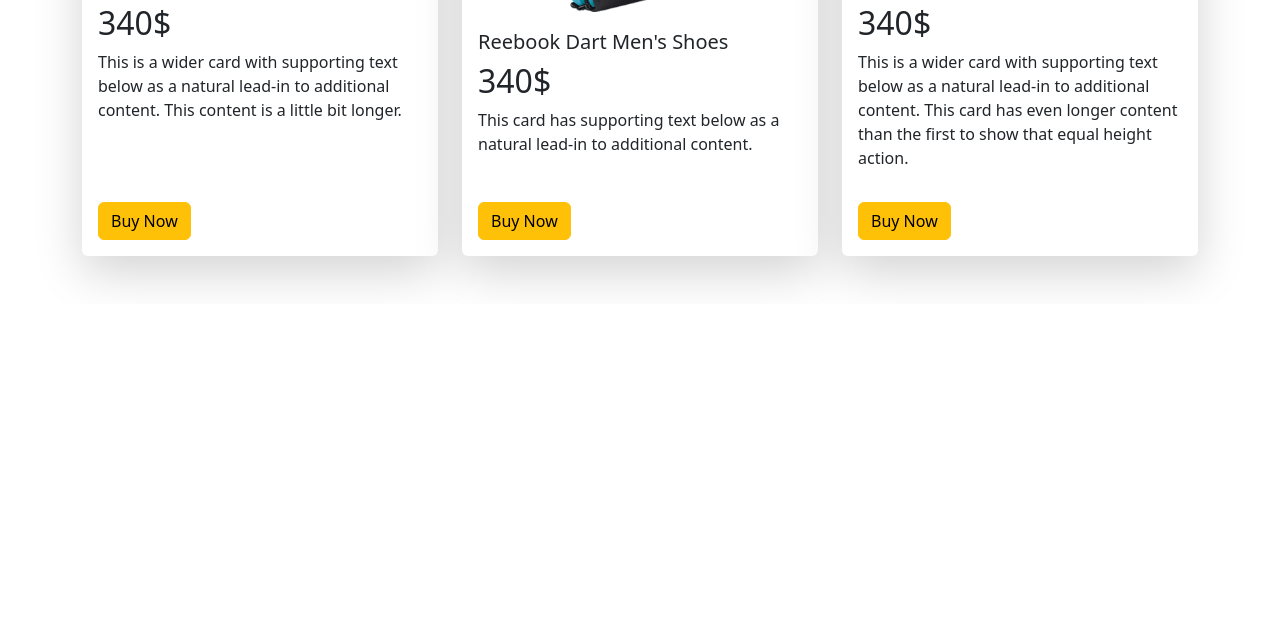
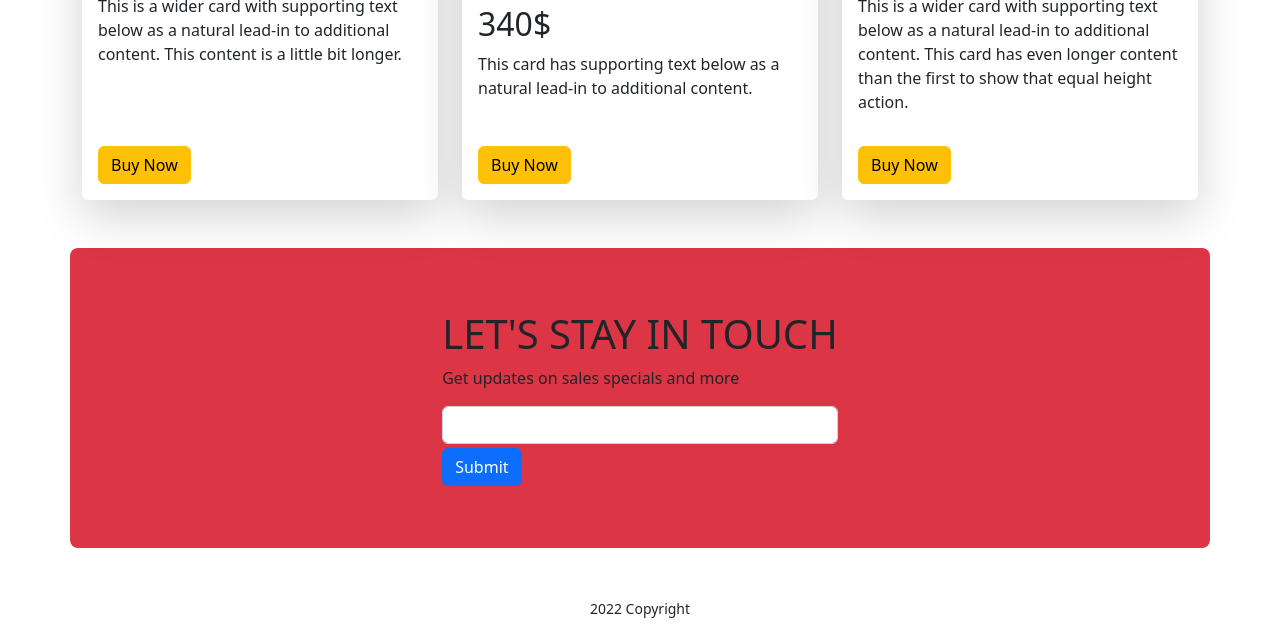
Before and after one commit to nabid050/Panda-Commerce, a plain HTML site: page index.html in a window 1280 px wide. Shown: the part 1858-2494 px from the top of the page. Before the commit the page ends 2162 px from the top, so only its background shows below. Drawn offline with nearby package versions, Linux system fonts and the light colour scheme.

Commit message:
newly-added

```diff
--- a/index.html
+++ b/index.html
@@ -10,7 +10,7 @@
 </head>
 <body>
   <header class="container">'
-    <nav class="navbar navbar-expand-lg">
+    <nav class="navbar navbar-expand-lg fixed-top bg-light">
       <div class="container">
         <a class="navbar-brand" href="#">
           <img src="./images/logo.png" alt="">
@@ -24,7 +24,7 @@
               <a class="nav-link" aria-current="page" href="#">Home</a>
             </li>
             <li class="nav-item">
-              <a class="nav-link" aria-current="page" href="#">Product</a>
+              <a class="nav-link" aria-current="page" href="#shoes">Product</a>
             </li>
             <li class="nav-item">
               <a class="nav-link" aria-current="page" href="#">About Us</a>
@@ -126,7 +126,7 @@
         </div>
       </div>
     </section>
-    <section class="container my-5">
+    <section class="container my-5" id="shoes">
       <h2>Shoes</h2>
       <div class="row row-cols-1 row-cols-md-2 row-cols-lg-3 g-4">
         <div class="col">
@@ -211,7 +211,22 @@
         </div>
       </div>
     </section>
+    <section style="height: 300px;" class="container rounded-3 d-flex bg-danger justify-content-center align-items-center">
+         <div>
+          <h1>LET'S STAY IN TOUCH</h1>
+         <p>Get updates on sales specials and more</p>
+         <form>
+          <div class="mb-1">
+            <input type="email" class="form-control" id="exampleInputEmail1" aria-describedby="emailHelp">
+          </div>
+          <button type="submit" class="btn btn-primary">Submit</button>
+        </form>
+         </div>
+    </section>
   </main>
+  <footer class="mt-5 text-center">
+    <p><small>2022 Copyright</small></p>
+  </footer>
   <script src="https://cdn.jsdelivr.net/npm/bootstrap@5.2.0/dist/js/bootstrap.bundle.min.js" integrity="sha384-A3rJD856KowSb7dwlZdYEkO39Gagi7vIsF0jrRAoQmDKKtQBHUuLZ9AsSv4jD4Xa" crossorigin="anonymous"></script>
 </body>
 </html>
```
